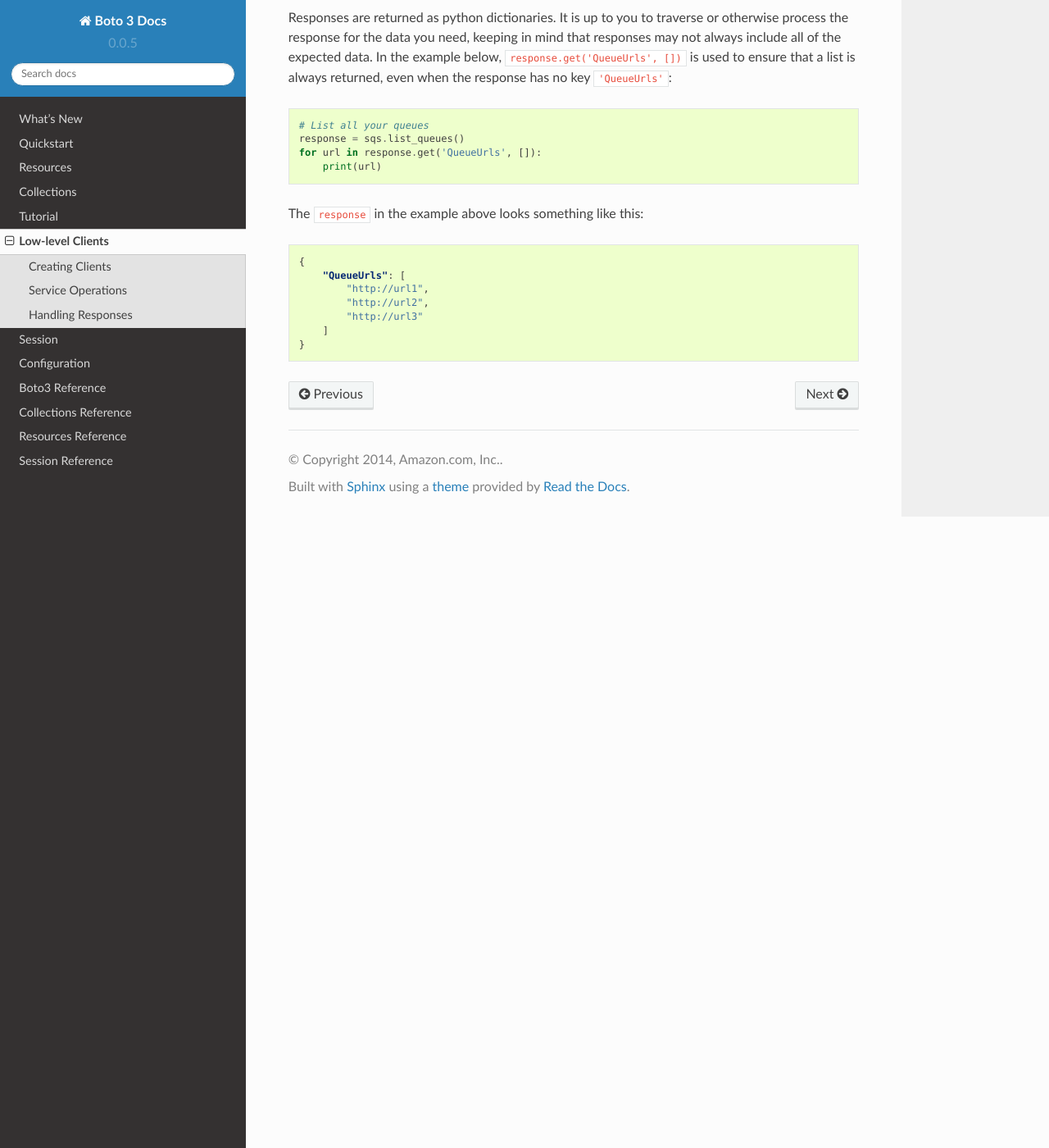
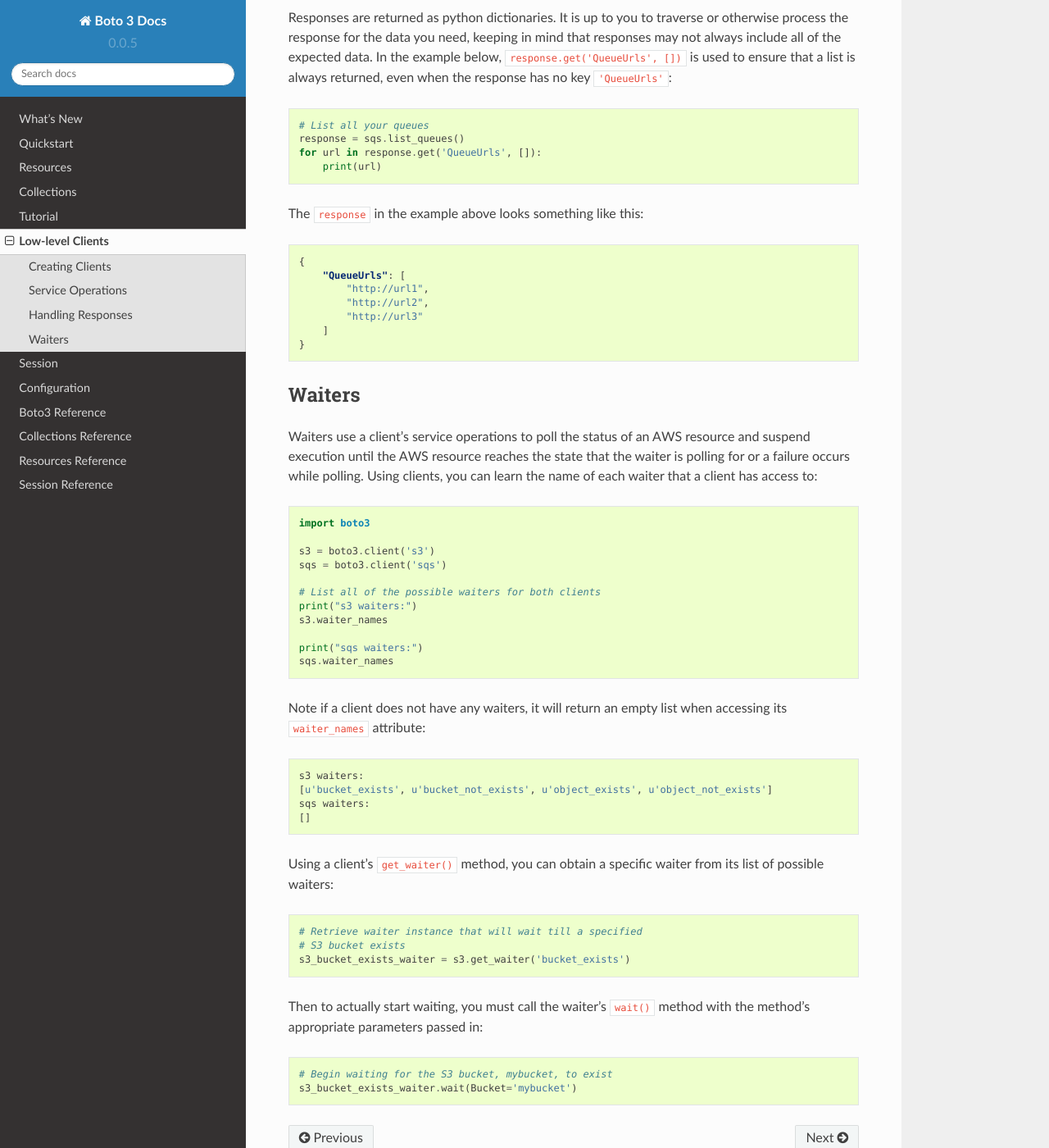
Before and after one commit to boto/boto3, a Sphinx documentation site: the page built from docs/source/guide/clients.rst, in a window 1280 px wide and 1400 px high, scrolled down 1114 px. Shown: the whole window at 82% size. Built offline with Sphinx 7.4.7 and the Read the Docs theme 2.0.0, drawn with Linux system fonts in a browser that asks for light colours.

Commit message:
Added more docs about waiters
Added docs to both overview of clients and resources.

```diff
--- a/docs/source/guide/clients.rst
+++ b/docs/source/guide/clients.rst
@@ -66,3 +66,44 @@ The ``response`` in the example above looks something like this:
            "http://url3"
        ]
    }
+
+Waiters
+-------
+Waiters use a client's service operations to poll the status of an AWS resource
+and suspend execution until the AWS resource reaches the state that the
+waiter is polling for or a failure occurs while polling.
+Using clients, you can learn the name of each waiter that a client has access
+to::
+
+    import boto3
+
+    s3 = boto3.client('s3')
+    sqs = boto3.client('sqs')
+
+    # List all of the possible waiters for both clients
+    print("s3 waiters:")
+    s3.waiter_names
+
+    print("sqs waiters:")
+    sqs.waiter_names
+
+Note if a client does not have any waiters, it will return an empty list when
+accessing its ``waiter_names`` attribute::
+
+    s3 waiters:
+    [u'bucket_exists', u'bucket_not_exists', u'object_exists', u'object_not_exists']
+    sqs waiters:
+    []
+
+Using a client's ``get_waiter()`` method, you can obtain a specific waiter
+from its list of possible waiters::
+
+    # Retrieve waiter instance that will wait till a specified
+    # S3 bucket exists
+    s3_bucket_exists_waiter = s3.get_waiter('bucket_exists')
+
+Then to actually start waiting, you must call the waiter's ``wait()`` method
+with the method's appropriate parameters passed in::
+
+    # Begin waiting for the S3 bucket, mybucket, to exist
+    s3_bucket_exists_waiter.wait(Bucket='mybucket')
```
Also changed, not shown: docs/source/guide/resources.rst (+15 -0 lines).
